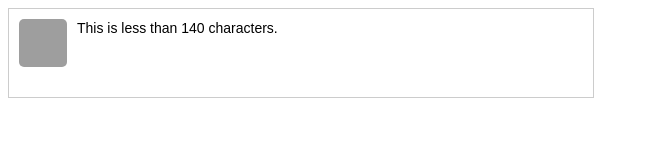
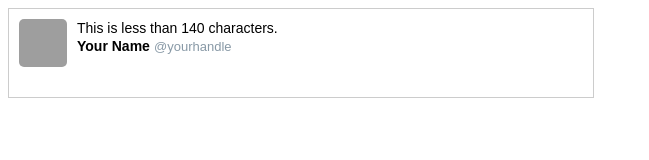
Before and after one commit to jastuccio/static-tweet, a React app: page / in a window 1280 px wide. Shown: the whole page, without its empty margins (0-649 px from the left). Built offline with nearby package versions, Linux system fonts and the light colour scheme; grey boxes are pictures that could not be loaded.

Commit message:
Add name-with-handle component and styling

```diff
--- a/src/index.css
+++ b/src/index.css
@@ -15,3 +15,14 @@
   border-radius: 5px;
   margin-right: 10px;
 }
+
+.name {
+  font-weight: bold;
+  margin-bottom: .5em;
+  margin-right: .3em;
+}
+
+.handle {
+  color: #8899a6;
+  font-size: 13px;
+}
--- a/src/index.js
+++ b/src/index.js
@@ -7,7 +7,8 @@ function Tweet() {
     <div className="tweet">
       <Avatar />
       <div className="content">
-        <Message />
+        <Message/>
+        <NameWithHandle/>
       </div>
     </div>
   );
@@ -27,4 +28,13 @@ function Message() {
   return <div className="message">This is less than 140 characters.</div>;
 }
 
+function NameWithHandle() {
+  return (
+  <span className="name-with-handle">
+    <span className="name">Your Name</span>
+    <span className="handle">@yourhandle</span>
+  </span>
+  );
+}
+
 ReactDOM.render(<Tweet />, document.querySelector("#root"));
```
